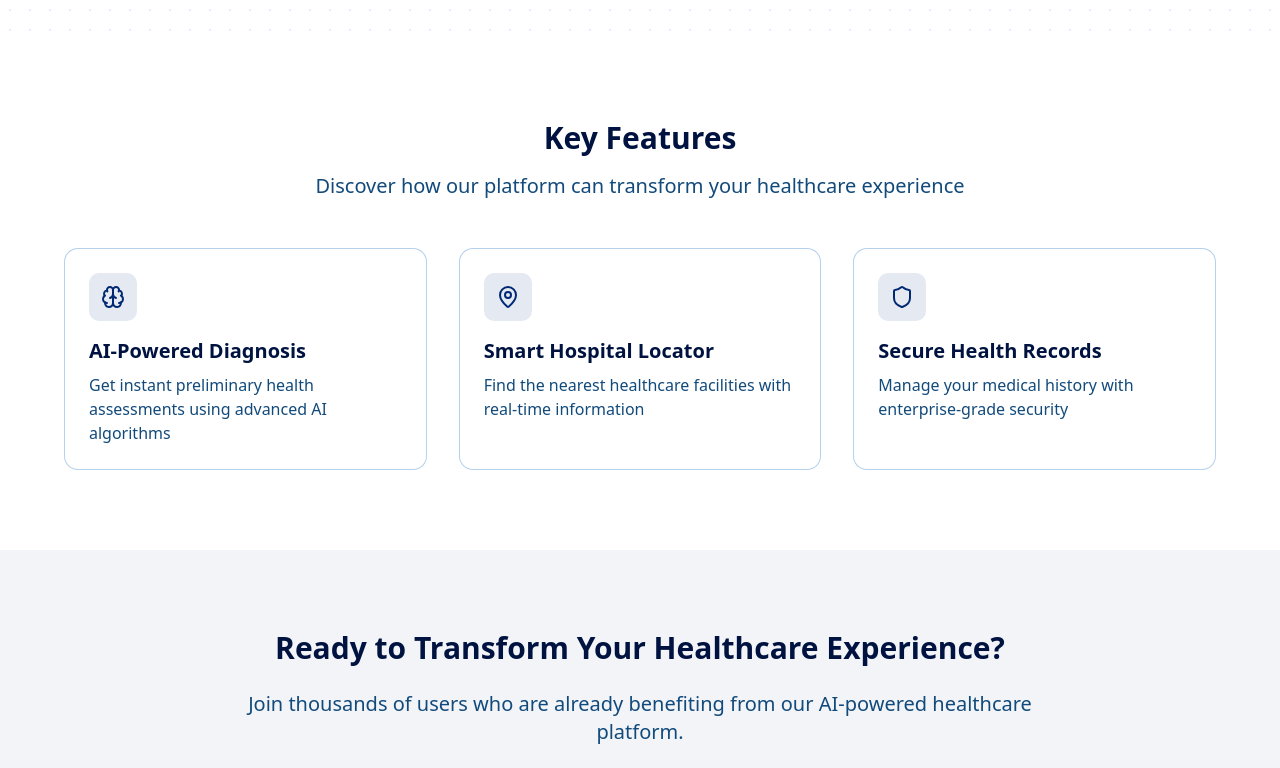
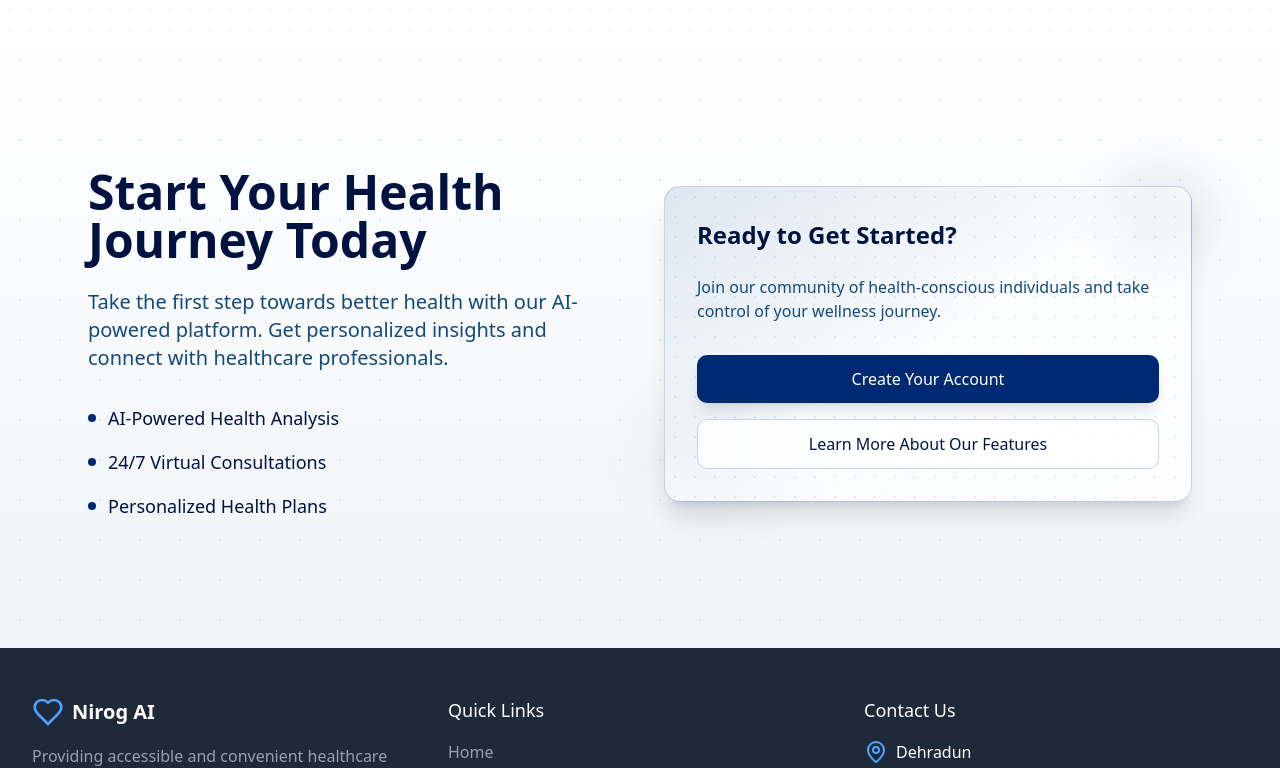
Before and after one commit to akashbisht004/UTKARSH, a React (Vite) app: page / in a window 1280 px wide. Shown: the part 760-1528 px from the top of the page. Built offline with nearby package versions, Linux system fonts and the light colour scheme.

Commit message:
Refactor HomePage component: updated HeroSection to use navigate prop, changed button actions and text, and enhanced layout with new call-to-action elements.

```diff
--- a/src/pages/HomePage.jsx
+++ b/src/pages/HomePage.jsx
@@ -2,7 +2,7 @@ import { motion } from 'framer-motion';
 import { useNavigate } from 'react-router-dom';
 import Layout from '../components/layout/Layout';
 import { useRef } from 'react';
-import { MapPin, Brain, Shield } from 'lucide-react';
+
 
 const fadeInUp = {
   hidden: { opacity: 0, y: 20 },
@@ -26,7 +26,7 @@ const staggerContainer = {
   }
 };
 
-const HeroSection = ({ onScrollToFeatures }) => (
+const HeroSection = ({ onScrollToFeatures, navigate }) => (
   <motion.section
     initial="hidden"
     animate="visible"
@@ -72,10 +72,10 @@ const HeroSection = ({ onScrollToFeatures }) => (
         <motion.button
           whileHover={{ scale: 1.05 }}
           whileTap={{ scale: 0.95 }}
-          onClick={() => onScrollToFeatures()}
+          onClick={() => navigate('/about')}
           className="bg-primary text-primary-foreground px-8 py-3 rounded-full font-medium hover:bg-primary/90 transition-colors shadow-lg hover:shadow-xl"
         >
-          Explore Features
+          Know More
         </motion.button>
         <motion.button
           whileHover={{ scale: 1.05 }}
@@ -114,45 +114,7 @@ function HomePage() {
   return (
     <Layout>
       <div className="min-h-screen bg-background">
-        <HeroSection onScrollToFeatures={scrollToFeatures} />
-
-        {/* Quick Features Section */}
-        <motion.div
-          ref={featuresRef}
-          initial="hidden"
-          whileInView="visible"
-          viewport={{ once: true }}
-          variants={staggerContainer}
-          className="py-20 px-6"
-        >
-          <motion.div
-            variants={fadeInUp}
-            className="text-center mb-12"
-          >
-            <h2 className="text-3xl font-bold text-foreground mb-4">Key Features</h2>
-            <p className="text-xl text-muted-foreground max-w-2xl mx-auto">
-              Discover how our platform can transform your healthcare experience
-            </p>
-          </motion.div>
-
-          <div className="grid grid-cols-1 md:grid-cols-3 gap-8 max-w-6xl mx-auto">
-            <FeatureHighlight
-              title="AI-Powered Diagnosis"
-              description="Get instant preliminary health assessments using advanced AI algorithms"
-              icon={Brain}
-            />
-            <FeatureHighlight
-              title="Smart Hospital Locator"
-              description="Find the nearest healthcare facilities with real-time information"
-              icon={MapPin}
-            />
-            <FeatureHighlight
-              title="Secure Health Records"
-              description="Manage your medical history with enterprise-grade security"
-              icon={Shield}
-            />
-          </div>
-        </motion.div>
+        <HeroSection onScrollToFeatures={scrollToFeatures} navigate={navigate} />
 
         {/* Call to Action Section */}
         <motion.div
@@ -160,30 +122,79 @@ function HomePage() {
           whileInView="visible"
           viewport={{ once: true }}
           variants={staggerContainer}
-          className="bg-primary/5 py-20"
+          className="relative py-32 overflow-hidden bg-gradient-to-b from-background to-primary/5"
         >
-          <div className="max-w-4xl mx-auto px-6 text-center">
-            <motion.h2
+          <div className="absolute inset-0 bg-[radial-gradient(circle,rgba(0,51,102,0.1)_1px,transparent_1px)] bg-[length:40px_40px] z-0" />
+
+          <div className="relative z-10 max-w-6xl mx-auto px-6">
+            <div className="grid md:grid-cols-2 gap-12 items-center">
+              <motion.div
                 variants={fadeInUp}
-              className="text-3xl font-bold text-foreground mb-6"
+                className="text-left"
               >
-              Ready to Transform Your Healthcare Experience?
-            </motion.h2>
-            <motion.p
+                <h2 className="text-4xl md:text-5xl font-bold text-foreground mb-6">
+                  Start Your Health Journey Today
+                </h2>
+                <p className="text-xl text-muted-foreground mb-8">
+                  Take the first step towards better health with our AI-powered platform.
+                  Get personalized insights and connect with healthcare professionals.
+                </p>
+                <div className="space-y-4">
+                  <div className="flex items-center gap-3">
+                    <div className="w-2 h-2 rounded-full bg-primary" />
+                    <span className="text-lg">AI-Powered Health Analysis</span>
+                  </div>
+                  <div className="flex items-center gap-3">
+                    <div className="w-2 h-2 rounded-full bg-primary" />
+                    <span className="text-lg">24/7 Virtual Consultations</span>
+                  </div>
+                  <div className="flex items-center gap-3">
+                    <div className="w-2 h-2 rounded-full bg-primary" />
+                    <span className="text-lg">Personalized Health Plans</span>
+                  </div>
+                </div>
+              </motion.div>
+
+              <motion.div
                 variants={fadeInUp}
-              className="text-xl text-muted-foreground mb-8"
+                className="relative"
               >
-              Join thousands of users who are already benefiting from our AI-powered healthcare platform.
-            </motion.p>
+                {/* Decorative elements */}
+                <div className="absolute -top-4 -right-4 w-24 h-24 bg-primary/10 rounded-full blur-xl" />
+                <div className="absolute -bottom-4 -left-4 w-32 h-32 bg-primary/5 rounded-full blur-xl" />
+
+                <div className="relative bg-gradient-to-br from-primary/10 via-background/50 to-background/80 backdrop-blur-sm p-8 rounded-2xl border border-primary/20 shadow-xl">
+                  <div className="absolute inset-0 bg-[radial-gradient(circle,rgba(0,80,158,0.1)_1px,transparent_1px)] bg-[length:20px_20px] rounded-2xl" />
+
+                  <div className="relative z-10">
+                    <h3 className="text-2xl font-semibold text-foreground mb-6">
+                      Ready to Get Started?
+                    </h3>
+                    <p className="text-muted-foreground mb-8">
+                      Join our community of health-conscious individuals and take control of your wellness journey.
+                    </p>
+                    <div className="space-y-4">
                       <motion.button
-              variants={fadeInUp}
-              whileHover={{ scale: 1.05 }}
-              whileTap={{ scale: 0.95 }}
+                        whileHover={{ scale: 1.02, boxShadow: "0 8px 20px rgba(0, 80, 158, 0.2)" }}
+                        whileTap={{ scale: 0.98 }}
                         onClick={() => navigate('/login')}
-              className="bg-primary text-primary-foreground px-8 py-3 rounded-full font-medium hover:bg-primary/90 transition-colors shadow-lg hover:shadow-xl"
+                        className="w-full bg-primary text-primary-foreground px-6 py-3 rounded-lg font-medium hover:bg-primary/90 transition-all duration-300 shadow-lg"
                       >
-              Get Started
+                        Create Your Account
                       </motion.button>
+                      <motion.button
+                        whileHover={{ scale: 1.02, boxShadow: "0 8px 20px rgba(0, 0, 0, 0.1)" }}
+                        whileTap={{ scale: 0.98 }}
+                        onClick={() => navigate('/about')}
+                        className="w-full bg-background/80 text-foreground border border-primary/20 px-6 py-3 rounded-lg font-medium hover:bg-background transition-all duration-300"
+                      >
+                        Learn More About Our Features
+                      </motion.button>
+                    </div>
+                  </div>
+                </div>
+              </motion.div>
+            </div>
           </div>
         </motion.div>
       </div>
```
Lines whose indentation alone changed are shown as unchanged.
